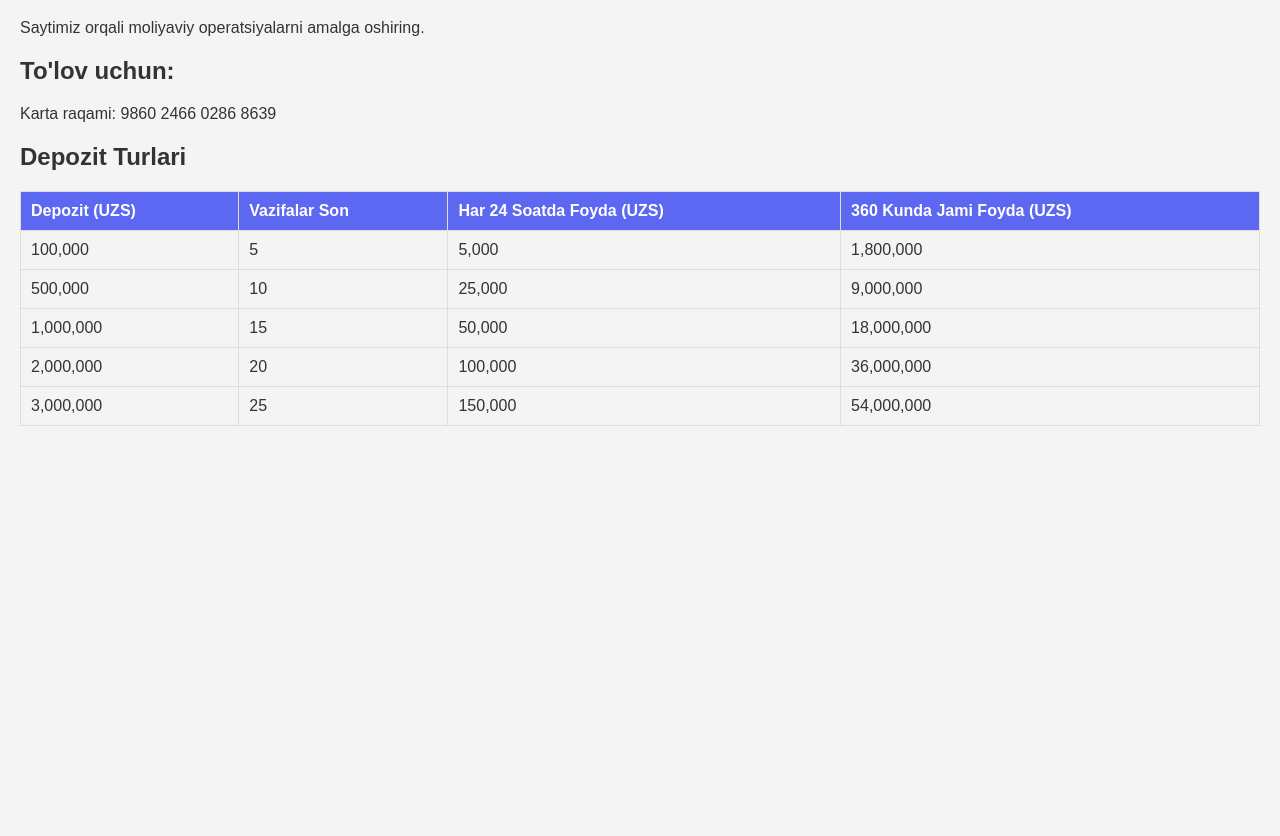
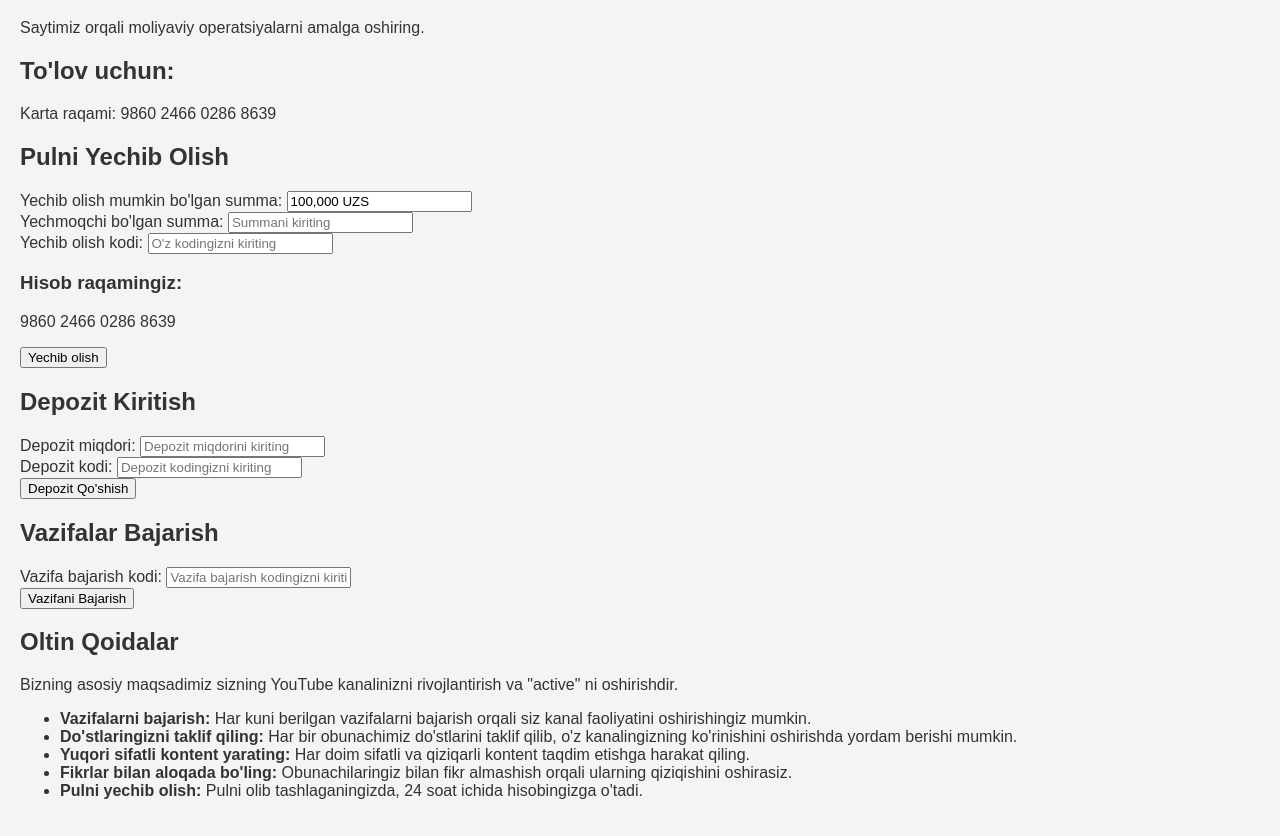
Before and after one commit to Elieizer00/Youtube-activite, a plain HTML site: page index.html in a window 1280 px wide. Shown: the part 81-917 px from the top of the page. Before the commit the page ends 800 px from the top, so only its background shows below. Drawn offline with Linux system fonts and the light colour scheme.

Commit message:
Add files via upload
Vazifalar bolimida yangilanish  va foydalanuvchilar uchun kod kiritish funksiyalari . Depozit va yechib olish jarayonida foydalanuvchilar kod kiritish . Saytning qoidalar va foyda olish bolimini kiritish

```diff
--- a/index.html
+++ b/index.html
@@ -3,7 +3,7 @@
 <head>
     <meta charset="UTF-8">
     <meta name="viewport" content="width=device-width, initial-scale=1.0">
-    <title>YOUTUBE active</title>
+    <title>YOUTUBE Active</title>
     <link rel="stylesheet" href="style.css">
 </head>
 <body>
@@ -13,49 +13,59 @@
     <h2>To'lov uchun:</h2>
     <p>Karta raqami: 9860 2466 0286 8639</p>
 
-    <h2>Depozit Turlari</h2>
-    <table>
-        <thead>
-            <tr>
-                <th>Depozit (UZS)</th>
-                <th>Vazifalar Son</th>
-                <th>Har 24 Soatda Foyda (UZS)</th>
-                <th>360 Kunda Jami Foyda (UZS)</th>
-            </tr>
-        </thead>
-        <tbody>
-            <tr>
-                <td>100,000</td>
-                <td>5</td>
-                <td>5,000</td>
-                <td>1,800,000</td>
-            </tr>
-            <tr>
-                <td>500,000</td>
-                <td>10</td>
-                <td>25,000</td>
-                <td>9,000,000</td>
-            </tr>
-            <tr>
-                <td>1,000,000</td>
-                <td>15</td>
-                <td>50,000</td>
-                <td>18,000,000</td>
-            </tr>
-            <tr>
-                <td>2,000,000</td>
-                <td>20</td>
-                <td>100,000</td>
-                <td>36,000,000</td>
-            </tr>
-            <tr>
-                <td>3,000,000</td>
-                <td>25</td>
-                <td>150,000</td>
-                <td>54,000,000</td>
-            </tr>
-        </tbody>
-    </table>
+    <h2>Pulni Yechib Olish</h2>
+    <div>
+        <label for="withdrawAmount">Yechib olish mumkin bo'lgan summa:</label>
+        <input type="text" id="withdrawAmount" value="100,000 UZS" readonly>
+    </div>
+
+    <div>
+        <label for="withdrawInput">Yechmoqchi bo'lgan summa:</label>
+        <input type="number" id="withdrawInput" placeholder="Summani kiriting">
+    </div>
+
+    <div>
+        <label for="withdrawCode">Yechib olish kodi:</label>
+        <input type="text" id="withdrawCode" placeholder="O'z kodingizni kiriting">
+    </div>
+
+    <div>
+        <h3>Hisob raqamingiz:</h3>
+        <p id="accountNumber">9860 2466 0286 8639</p>
+    </div>
+
+    <button id="withdrawButton">Yechib olish</button>
+
+    <h2>Depozit Kiritish</h2>
+    <div>
+        <label for="depositAmount">Depozit miqdori:</label>
+        <input type="number" id="depositAmount" placeholder="Depozit miqdorini kiriting">
+    </div>
+
+    <div>
+        <label for="depositCode">Depozit kodi:</label>
+        <input type="text" id="depositCode" placeholder="Depozit kodingizni kiriting">
+    </div>
+
+    <button id="depositButton">Depozit Qo'shish</button>
+
+    <h2>Vazifalar Bajarish</h2>
+    <div>
+        <label for="taskCode">Vazifa bajarish kodi:</label>
+        <input type="text" id="taskCode" placeholder="Vazifa bajarish kodingizni kiriting">
+    </div>
+
+    <button id="taskButton">Vazifani Bajarish</button>
+
+    <h2>Oltin Qoidalar</h2>
+    <p>Bizning asosiy maqsadimiz sizning YouTube kanalinizni rivojlantirish va "active" ni oshirishdir.</p>
+    <ul>
+        <li><strong>Vazifalarni bajarish:</strong> Har kuni berilgan vazifalarni bajarish orqali siz kanal faoliyatini oshirishingiz mumkin.</li>
+        <li><strong>Do'stlaringizni taklif qiling:</strong> Har bir obunachimiz do'stlarini taklif qilib, o'z kanalingizning ko'rinishini oshirishda yordam berishi mumkin.</li>
+        <li><strong>Yuqori sifatli kontent yarating:</strong> Har doim sifatli va qiziqarli kontent taqdim etishga harakat qiling.</li>
+        <li><strong>Fikrlar bilan aloqada bo'ling:</strong> Obunachilaringiz bilan fikr almashish orqali ularning qiziqishini oshirasiz.</li>
+        <li><strong>Pulni yechib olish:</strong> Pulni olib tashlaganingizda, 24 soat ichida hisobingizga o'tadi.</li>
+    </ul>
 
     <script src="script.js"></script>
 </body>
--- a/script.js
+++ b/script.js
@@ -1,27 +1,43 @@
-// script.js
-async function withdraw() {
-    const amount = document.getElementById('withdrawAmount').value;
-    const userId = 'user1'; // O'zgaruvchilarni dinamik ravishda qo'llang
+document.getElementById("withdrawButton").addEventListener("click", function() {
+    const withdrawInput = document.getElementById("withdrawInput").value;
+    const withdrawCode = document.getElementById("withdrawCode").value;
+    const withdrawAmount = parseInt(document.getElementById("withdrawAmount").value.replace(/[^0-9]/g, ''));
 
-    const response = await fetch('/api/withdraw', {
-        method: 'POST',
-        headers: {
-            'Content-Type': 'application/json'
-        },
-        body: JSON.stringify({ userId, amount: Number(amount) })
-    });
+    // Foydalanuvchi kiritgan kodni tekshirish
+    if (withdrawCode === "") {
+        alert("Iltimos, yechib olish kodi kiritilsin.");
+        return;
+    }
 
-    const data = await response.json();
-    alert(data.message);
-}
+    if (withdrawInput > withdrawAmount) {
+        alert("Siz kiritgan summa yechib olish mumkin bo'lgan summadan katta.");
+    } else {
+        alert("Pul muvaffaqiyatli yechib olindi: " + withdrawInput + " UZS. Yechib olish kodi: " + withdrawCode);
+        // Bu yerda, yechib olish jarayonini amalga oshirish uchun kod qo'shishingiz mumkin.
+    }
+});
 
-// Foydalanuvchi ma'lumotlarini ko'rsatish
-function displayUserInfo() {
-    const userId = 'user1'; // O'zgaruvchilarni dinamik ravishda qo'llang
-    const userInfoDiv = document.getElementById('userInfo');
+document.getElementById("depositButton").addEventListener("click", function() {
+    const depositAmount = document.getElementById("depositAmount").value;
+    const depositCode = document.getElementById("depositCode").value;
 
-    // API orqali foydalanuvchi ma'lumotlarini olish (misol uchun)
-    userInfoDiv.innerHTML = `Depozit: 100000 UZS<br> Vazifalar: 0<br>`;
-}
+    if (depositCode === "") {
+        alert("Iltimos, depozit kodi kiritilsin.");
+        return;
+    }
 
-displayUserInfo();
+    alert("Depozit muvaffaqiyatli qo'shildi: " + depositAmount + " UZS. Depozit kodi: " + depositCode);
+    // Bu yerda, depozit qo'shish jarayonini amalga oshirish uchun kod qo'shishingiz mumkin.
+});
+
+document.getElementById("taskButton").addEventListener("click", function() {
+    const taskCode = document.getElementById("taskCode").value;
+
+    if (taskCode === "") {
+        alert("Iltimos, vazifa bajarish kodi kiritilsin.");
+        return;
+    }
+
+    alert("Vazifa muvaffaqiyatli bajarildi. Vazifa bajarish kodi: " + taskCode);
+    // Bu yerda, vazifalarni bajarish jarayonini amalga oshirish uchun kod qo'shishingiz mumkin.
+});
```
